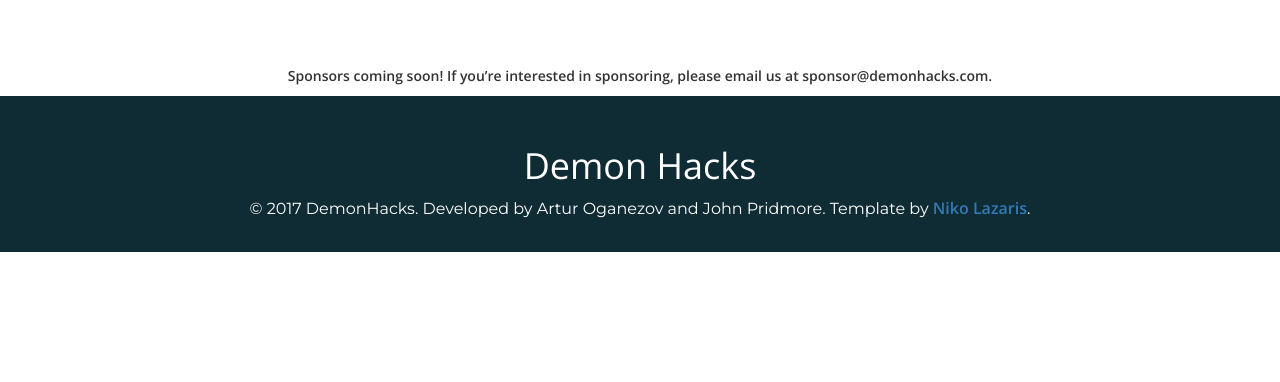
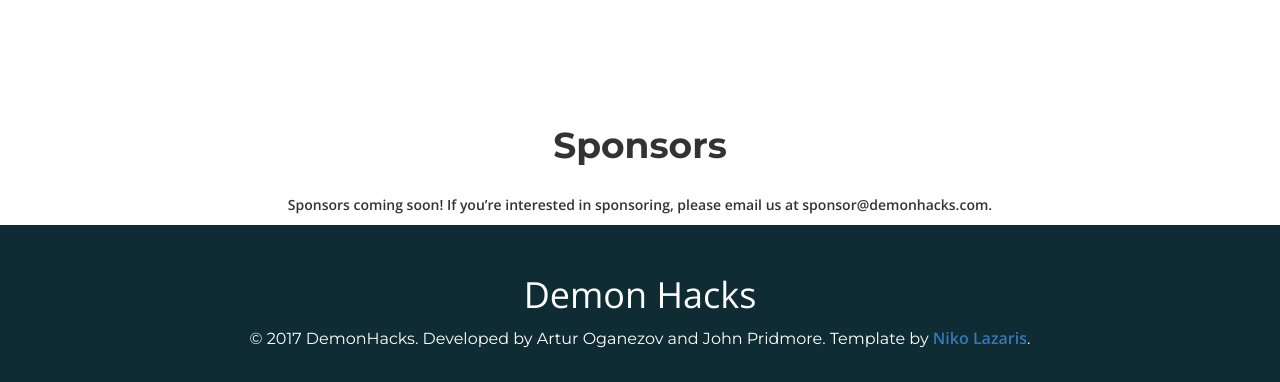
Before and after one commit to aoganezo/demonhacksTemp, a Jekyll site: the page built from index.html, in a window 1280 px wide, cut to the strip 4038-4420 px from the top of the page. Built offline with Jekyll 4.4.1, drawn with Linux system fonts in a browser that asks for light colours; nearby versions of some CDN libraries; comment, search, counter and statistics services are not loaded; before the commit the page ends 4290 px from its top, so only the background shows below that.

Commit message:
updating h1 weights.

```diff
--- a/css/original.css
+++ b/css/original.css
@@ -290,6 +290,12 @@
  * about us section
  */
 
+ .us h1 {
+  font-family: 'Montserrat';
+  font-weight: 700;
+  margin: 30px 0;
+}
+
 .us {
   background-color: #fff;
   margin-top: 15px;
@@ -313,6 +319,16 @@
   font-weight: 700;
   margin: 30px 0;
 }
+
+/*
+* Sponsors section
+*/
+.sponsors h1 {
+  font-family: 'Montserrat';
+  font-weight: 700;
+  margin: 30px 0;
+}
+
 /*
  * Footer Section
  */
--- a/index.html
+++ b/index.html
@@ -92,6 +92,7 @@
 
 <section class="sponsors">
   <div class="container">
+	<h1 class="text-center">Sponsors</h1>
     <div class="col-xs-12 col-sm-10 col-sm-offset-1 text-center text-align-left">
 		{{ site.event.sponsors.message | markdownify }}
     </div>
```
